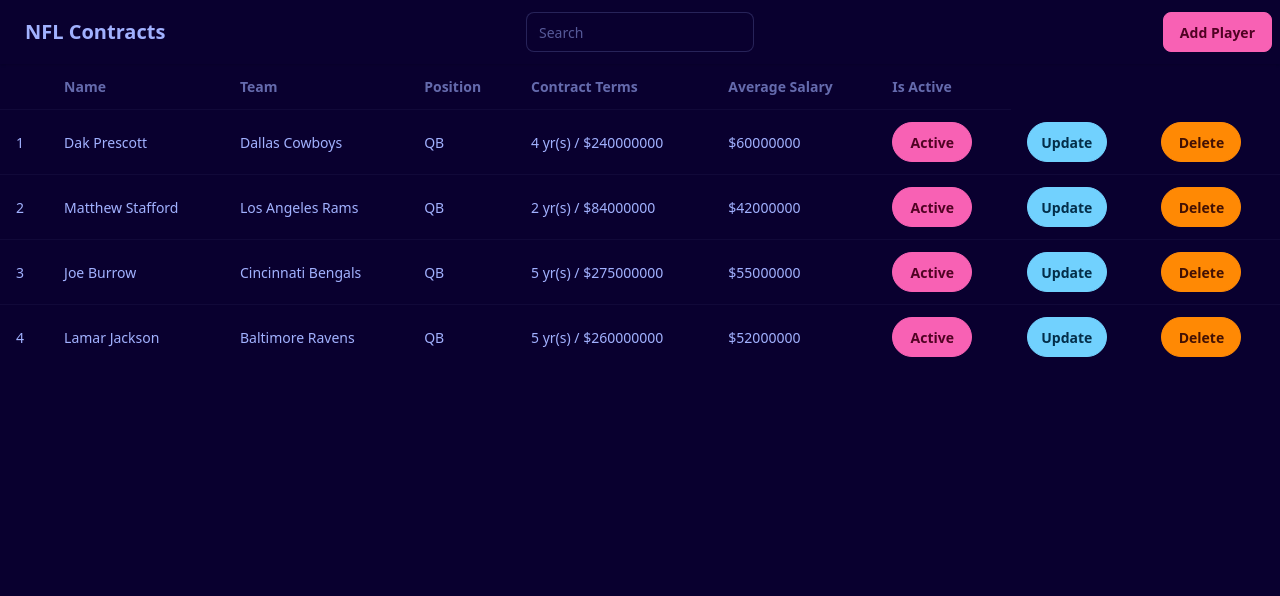
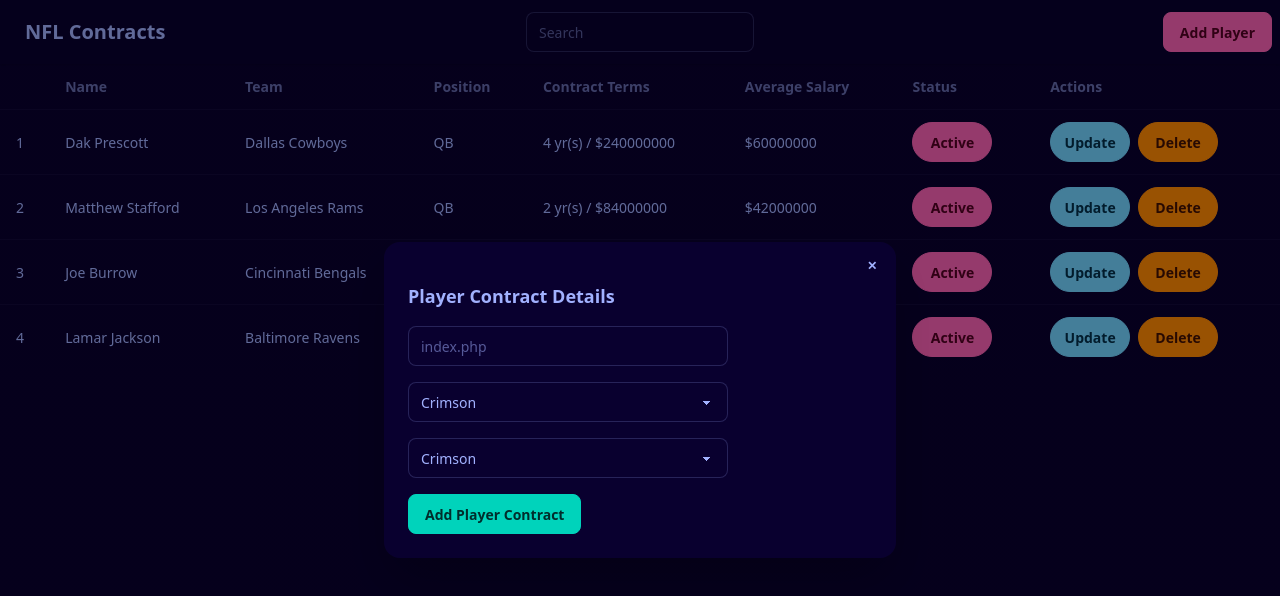
Before and after one commit to dotnickcore/react-crud-tutorial, a React (Vite) app in the folder frontend/: page / in a window 1280 px wide. Both pictures are taken after a click on the link "Add Player". Shown: the top 596 px of the page. Built offline with nearby package versions, Linux system fonts and the light colour scheme.

Commit message:
added select

```diff
--- a/frontend/src/App.tsx
+++ b/frontend/src/App.tsx
@@ -1,13 +1,37 @@
+import { useState } from 'react';
 import './App.css';
+import ModalForm from './components/ui/ModalForm';
 import NavBar from './components/ui/NavBar';
 import TableList from './components/ui/TableList';
 
 function App() {
+  const [isOpen, setIsOpen] = useState(false);
+  const [modalMode, setModalMode] = useState('add');
+
+  const handleOpen = (mode: string) => {
+    setIsOpen(true);
+    setModalMode(mode);
+  }
+
+  const handleSubmit = () => {
+    if (modalMode === 'add') {
+      console.log('Modal Add Mode Activated');
+    } else {
+      console.log('Modal Edit Mode Activated');
+    }
+  }
+
   return (
     <>
       <div>
-        <NavBar />
-        <TableList />
+        <NavBar onOpen={() => handleOpen('add')} />
+        <TableList handleOpen={handleOpen} />
+        <ModalForm
+          isOpen={isOpen}
+          onSubmit={handleSubmit}
+          onClose={() => setIsOpen(false)}
+          mode={modalMode}
+        />
       </div>
     </>
   );
--- a/frontend/src/components/ui/ModalForm.tsx
+++ b/frontend/src/components/ui/ModalForm.tsx
@@ -1,7 +1,63 @@
-function ModalForm() {
-  return (
-    <div>ModalForm</div>
-  )
+interface ModalFormProps {
+  isOpen: boolean;
+  onClose: () => void;
+  mode: string;
+  onSubmit: () => void;
 }
 
-export default ModalForm
+function ModalForm({ isOpen, onClose, mode, onSubmit }: ModalFormProps) {
+  const handleFormSubmit = (e: React.FormEvent) => {
+    e.preventDefault();
+    onSubmit();
+  };
+
+  return (
+    <>
+      <dialog id="my_modal_3" className="modal" open={isOpen}>
+        <div className="modal-box">
+          <h3 className="font-bold text-lg py-4">
+            {mode === 'edit' ? 'Edit Player Contract' : 'Player Contract Details'}
+          </h3>
+          <form method="dialog" onSubmit={handleFormSubmit}>
+
+
+            <div className="flex mb-4 justify-between">
+              <label className="input">
+                <input type="text" className="grow" placeholder="index.php" />
+              </label>
+            </div>
+
+            <div className="flex mb-4 justify-between">
+              <select defaultValue="Chicago Bears" className="select">
+                <option>Crimson</option>
+                <option>Amber</option>
+                <option>Velvet</option>
+              </select>
+            </div>
+
+            <div className="flex mb-4 justify-between">
+              <select defaultValue="Quarterback" className="select">
+                <option>Crimson</option>
+                <option>Amber</option>
+                <option>Velvet</option>
+              </select>
+            </div>
+
+            <button
+              type="button"
+              className="btn btn-sm btn-circle btn-ghost absolute right-2 top-2"
+              onClick={onClose}
+            >
+              ✕
+            </button>
+            <button type="submit" className="btn btn-success">
+              {mode === 'edit' ? 'Save Changes' : 'Add Player Contract'}
+            </button>
+          </form>
+        </div>
+      </dialog>
+    </>
+  );
+}
+
+export default ModalForm;
--- a/frontend/src/components/ui/NavBar.tsx
+++ b/frontend/src/components/ui/NavBar.tsx
@@ -1,4 +1,4 @@
-function NavBar() {
+function NavBar({ onOpen }: { onOpen: React.MouseEventHandler<HTMLElement> }) {
   return (
     <div className="navbar bg-base-100 shadow-sm">
       <div className="navbar-start">
@@ -8,7 +8,7 @@
         <input type="text" placeholder="Search" className="input input-bordered w-100 md:w-auto" />
       </div>
       <div className="navbar-end">
-        <a className="btn btn-primary">Add Player</a>
+        <a className="btn btn-primary" onClick={onOpen}>Add Player</a>
       </div>
     </div>
   );
--- a/frontend/src/components/ui/TableList.tsx
+++ b/frontend/src/components/ui/TableList.tsx
@@ -1,4 +1,8 @@
-function TableList() {
+interface TableListProps {
+  handleOpen: (mode: string) => void;
+}
+
+function TableList({ handleOpen }: TableListProps) {
   const players = [
     {
       id: 1,
@@ -50,21 +54,37 @@
             <th>Position</th>
             <th>Contract Terms</th>
             <th>Average Salary</th>
-            <th>Is Active</th>
+            <th>Status</th>
+            <th>Actions</th>
           </tr>
         </thead>
         <tbody>
-          {players.map((player, index) => (
-            <tr key={index} className="hover:bg-base-300">
+          {players.map((player) => (
+            <tr key={player.id} className="hover:bg-base-300">
               <td>{player.id}</td>
               <td>{player.name}</td>
               <td>{player.team}</td>
               <td>{player.position}</td>
               <td>{player.contractTerms}</td>
               <td>{player.averageSalary}</td>
-              <td><button className={`btn rounded-full w-20 ${player.isActive ? `btn-primary` : `btn-outline btn-primary`}`}>{player.isActive ? 'Active' : 'Inactive'}</button></td>
-              <td><button className="btn btn-secondary rounded-full w-20">Update</button></td>
-              <td><button className="btn btn-accent rounded-full w-20">Delete</button></td>
+              <td>
+                <button className={`btn rounded-full w-20 ${player.isActive ? 'btn-primary' : 'btn-outline btn-primary'}`}>
+                  {player.isActive ? 'Active' : 'Inactive'}
+                </button>
+              </td>
+              <td>
+                <div className="flex space-x-2">
+                  <button
+                    onClick={() => handleOpen('edit')}
+                    className="btn btn-secondary rounded-full w-20"
+                  >
+                    Update
+                  </button>
+                  <button className="btn btn-accent rounded-full w-20">
+                    Delete
+                  </button>
+                </div>
+              </td>
             </tr>
           ))}
         </tbody>
```
